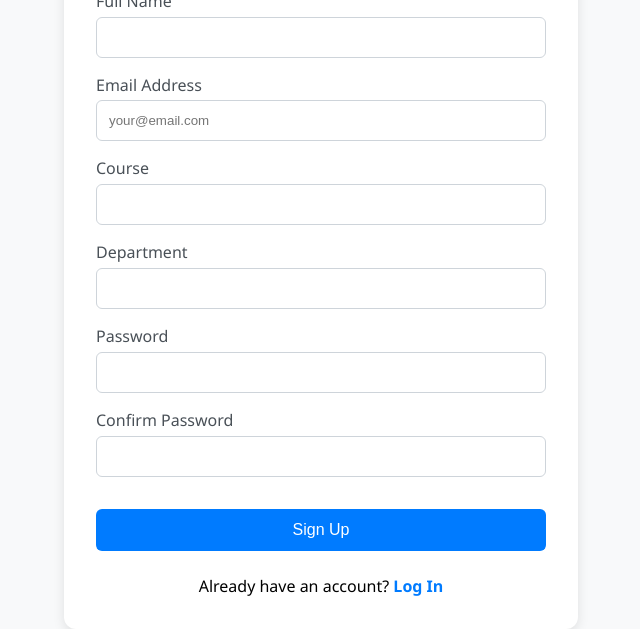
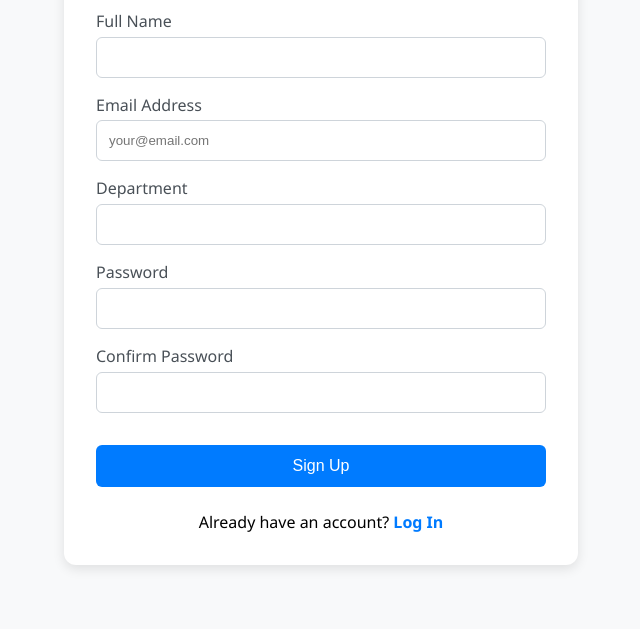
Before and after one commit to adesanyademilade16-dotcom/Codex-hub-cbt, a plain HTML site: page signup.html in a window 1280 px wide. Shown: the part 215-844 px from the top of the page, without its empty margins (319-959 px from the left). After the commit the page ends 800 px from the top, so only its background shows below. Drawn offline with Linux system fonts and the light colour scheme.

Commit message:
Remove course field from signup.html
Removed course input field from signup form and user data.

```diff
--- a/signup.html
+++ b/signup.html
@@ -164,10 +164,7 @@
             <label for="email">Email Address</label>
             <input type="email" id="email" required placeholder="your@email.com">
         </div>
-        <div class="form-group">
-            <label for="course">Course</label>
-            <input type="text" id="course" required>
-        </div>
+
         <div class="form-group">
             <label for="department">Department</label>
             <input type="text" id="department" required>
@@ -230,7 +227,6 @@
         const userData = {
             fullName: form.fullName.value.trim(),
             email: email,
-            course: form.course.value.trim(),
             department: form.department.value.trim(),
             password: form.password.value,
             confirmPassword: form.confirmPassword.value
@@ -257,7 +253,6 @@
             id: Date.now(),
             fullName: userData.fullName,
             email: email,
-            course: userData.course,
             department: userData.department,
             password: userData.password,
             createdAt: new Date().toISOString()
```
